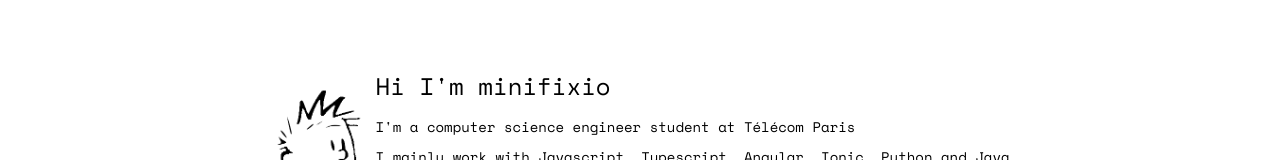
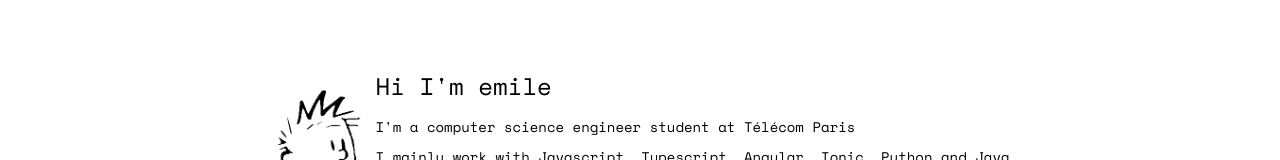
Before and after one commit to Minifixio/portfolio, an Angular app: page /home in a window 1280 px wide. Shown: the part 125-285 px from the top of the page. Built offline with nearby package versions, Linux system fonts and the light colour scheme.

Commit message:
Changed names

```diff
--- a/src/app/pages/projects/projects.component.html
+++ b/src/app/pages/projects/projects.component.html
@@ -4,7 +4,7 @@
         <div id="intro-div">
             <img src="../../../assets/images/calvin3.png" id="intro-img">
             <div id="intro-text-div">
-                <h1>Hi I'm minifixio</h1>
+                <h1>Hi I'm emile</h1>
                 <div id="desc-div">
                     <p>I'm a computer science engineer student at Télécom Paris</p>
                     <p>I mainly work with Javascript, Typescript, Angular, Ionic, Python and Java</p>
--- a/src/index.html
+++ b/src/index.html
@@ -2,7 +2,7 @@
 <html lang="en">
 <head>
   <meta charset="utf-8">
-  <title>minifixio</title>
+  <title>emile le gallic</title>
   <base href="/">
   <meta name="viewport" content="width=device-width, initial-scale=1">
   <link rel="icon" type="image/x-icon" href="assets/images/calvin4.png">
```
